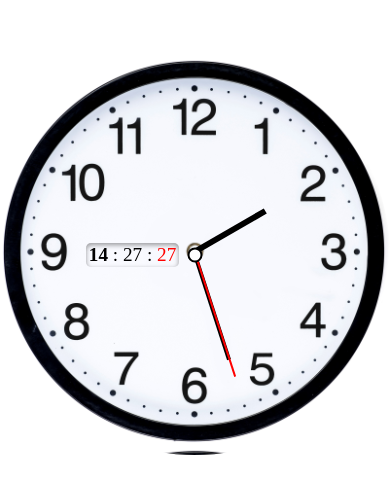
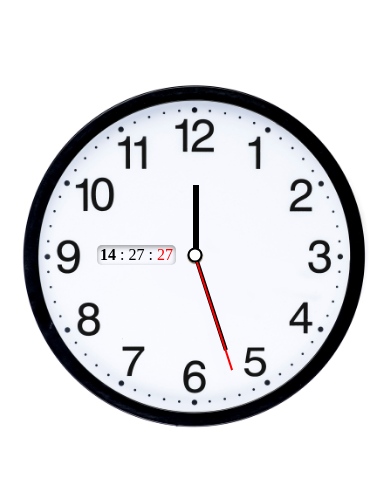
Before and after one commit to busratok/clock, a plain HTML site: page index.html in a window 390 px wide. Shown: the part 167-660 px from the top of the page. Drawn offline with Linux system fonts and the light colour scheme.

Commit message:
Mobile version is fixed

```diff
--- a/app.js
+++ b/app.js
@@ -10,7 +10,7 @@ const getTime = () => {
   const hours = new Date().getHours();
   const minutes = new Date().getMinutes();
   const seconds = new Date().getSeconds();
-  hourHand.style.transform = `rotate(${hours * 30}deg)`;
+  // hourHand.style.transform = `rotate(${hours * 30}deg)`;
   minuteHand.style.transform = `rotate(${minutes * 6}deg)`;
   secondHand.style.transform = `rotate(${seconds * 6}deg)`;
   digitalHour.innerText = hours < 10 ? `0${hours}` : hours;
--- a/style.css
+++ b/style.css
@@ -14,6 +14,7 @@ body {
   position: relative;
   background-image: url("./clock-without-hands.jpg");
   background-size: contain;
+  background-repeat: no-repeat;
   height: 400px;
   width: 400px;
 }
@@ -52,7 +53,7 @@ body {
   width: 6px;
   height: 80px;
   z-index: 1;
-  top: 29%;
+  top: 30%;
   left: 49.4%;
   transform-origin: bottom center;
 }
@@ -77,3 +78,26 @@ body {
   left: 49.7%;
   transform-origin: bottom center;
 }
+@media screen and (max-width: 400px) {
+  .clock {
+    width: 350px;
+    height: 350px;
+  }
+  .digital {
+    font-size: 1rem;
+  }
+  .hour {
+    height: 70px;
+    top: 30%;
+    left: 49.4%;
+  }
+  .minute {
+    height: 100px;
+    top: 21.5%;
+    left: 49.5%;
+  }
+  .second {
+    height: 120px;
+    top: 16%;
+  }
+}
```
